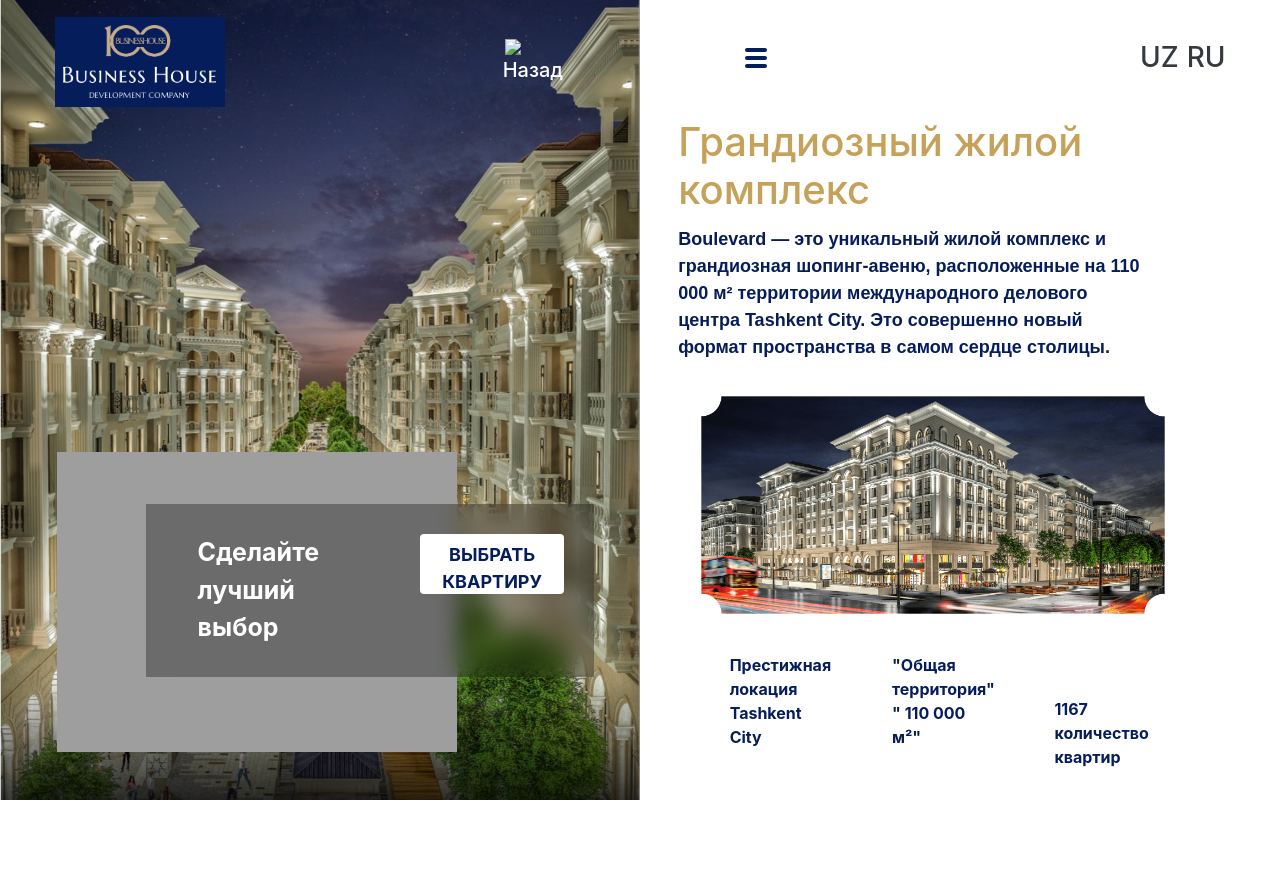
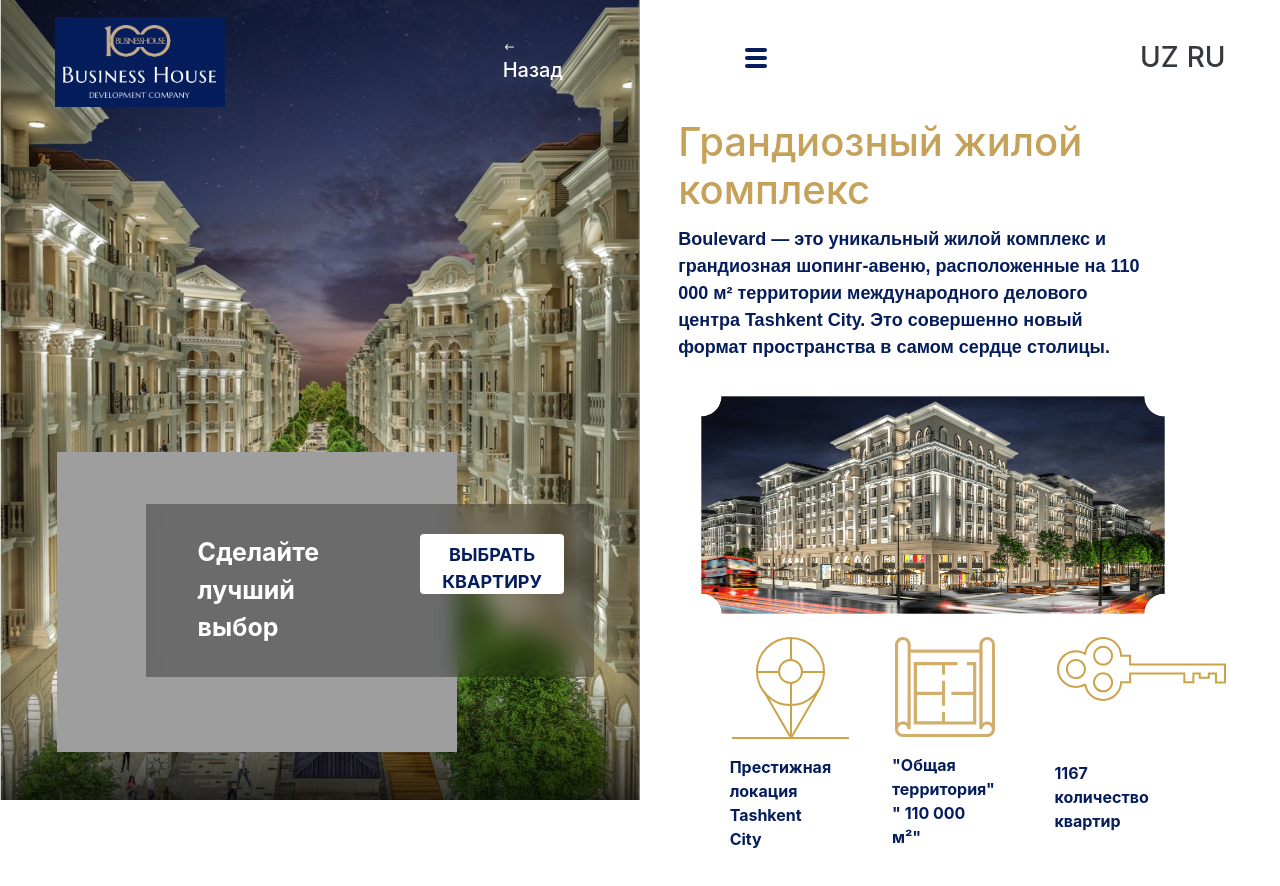
Before and after one commit to FathullaLatipov/bh, a plain HTML site: page boulveard.html in a window 1280 px wide. Before the commit the page ends 846 px from the top, so only its background shows below. Drawn offline with nearby package versions, Linux system fonts and the light colour scheme; the site is published under a folder, as on GitHub Pages, so addresses that start at the root find nothing; a script that the page names is missing.

Commit message:
Update boulveard.html

```diff
--- a/boulveard.html
+++ b/boulveard.html
@@ -27,7 +27,7 @@
                     </div>
                     <div class="col-md-2">
                         <a href="index.html" style="text-decoration: none;">
-                            <h3 style="color: #fff;font-size: 20px;"><img src="/images/left.png" style="width: 15%;margin: 3%;" />Назад</h3>
+                            <h3 style="color: #fff;font-size: 20px;"><img src="./images/left.png" style="width: 15%;margin: 3%;" />Назад</h3>
                         </a>
                     </div>
 
@@ -98,15 +98,15 @@
                 </div> -->
                 <div class="row " style="margin: 8%;">
                     <div class="col-md-4" style="margin-top:-8%">
-                        <img class="p-3" src="/images/BoulevardIcon1.svg" alt="">
+                        <img class="p-3" src="./images/BoulevardIcon1.svg" alt="">
                         <p>Престижная локация Tashkent City</p>
                     </div>
                     <div class="col-md-4" style="margin-top:-8%">
-                        <img class="p-3" src="/images/BoulevardIcon2.svg" alt="">
+                        <img class="p-3" src="./images/BoulevardIcon2.svg" alt="">
                         <p>"Общая территория" <br> " 110 000 м²"</p>
                     </div>
                     <div class="col-md-4" style="margin-top:-8%">
-                        <img class="p-3" src="/images/BoulevardIcon3.svg" alt="">
+                        <img class="p-3" src="./images/BoulevardIcon3.svg" alt="">
                         <br><br><br>
                         <p style="margin-top: -3%;">1167 количество квартир</p>
                     </div>
```
